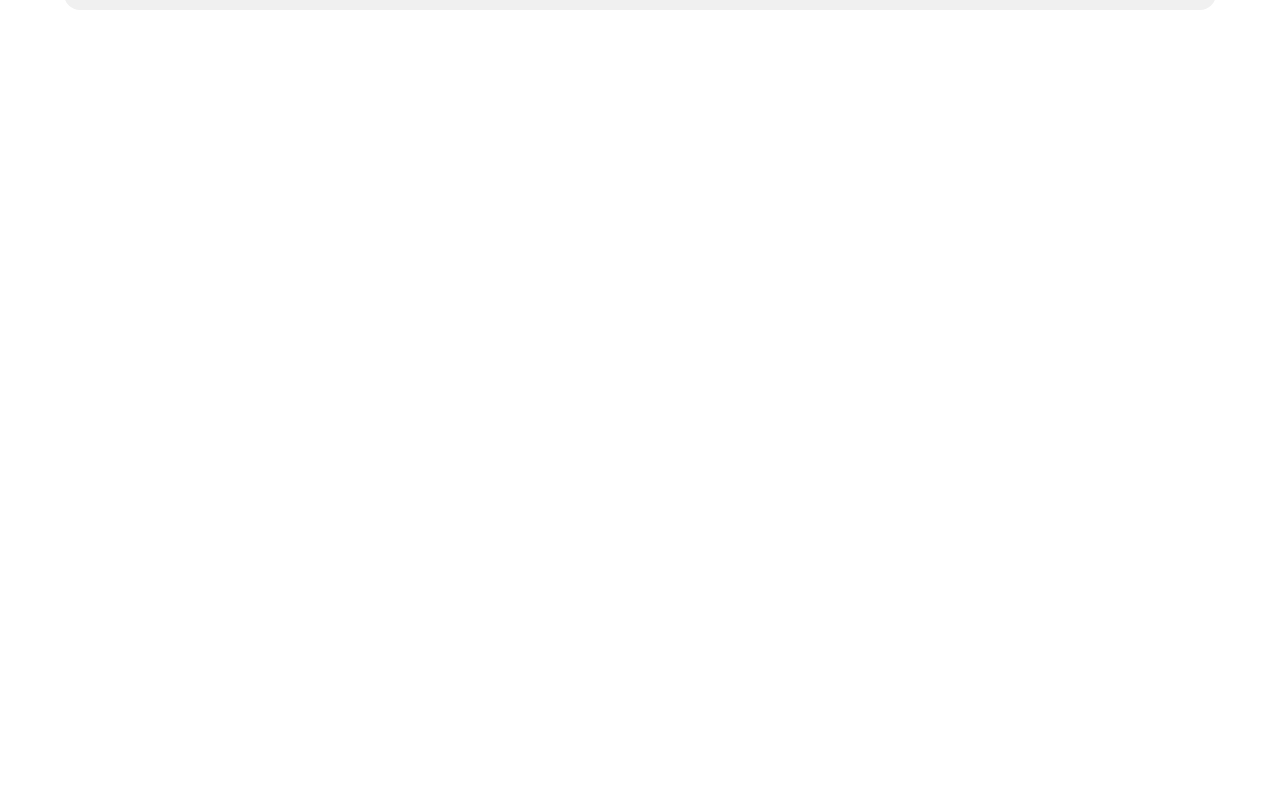
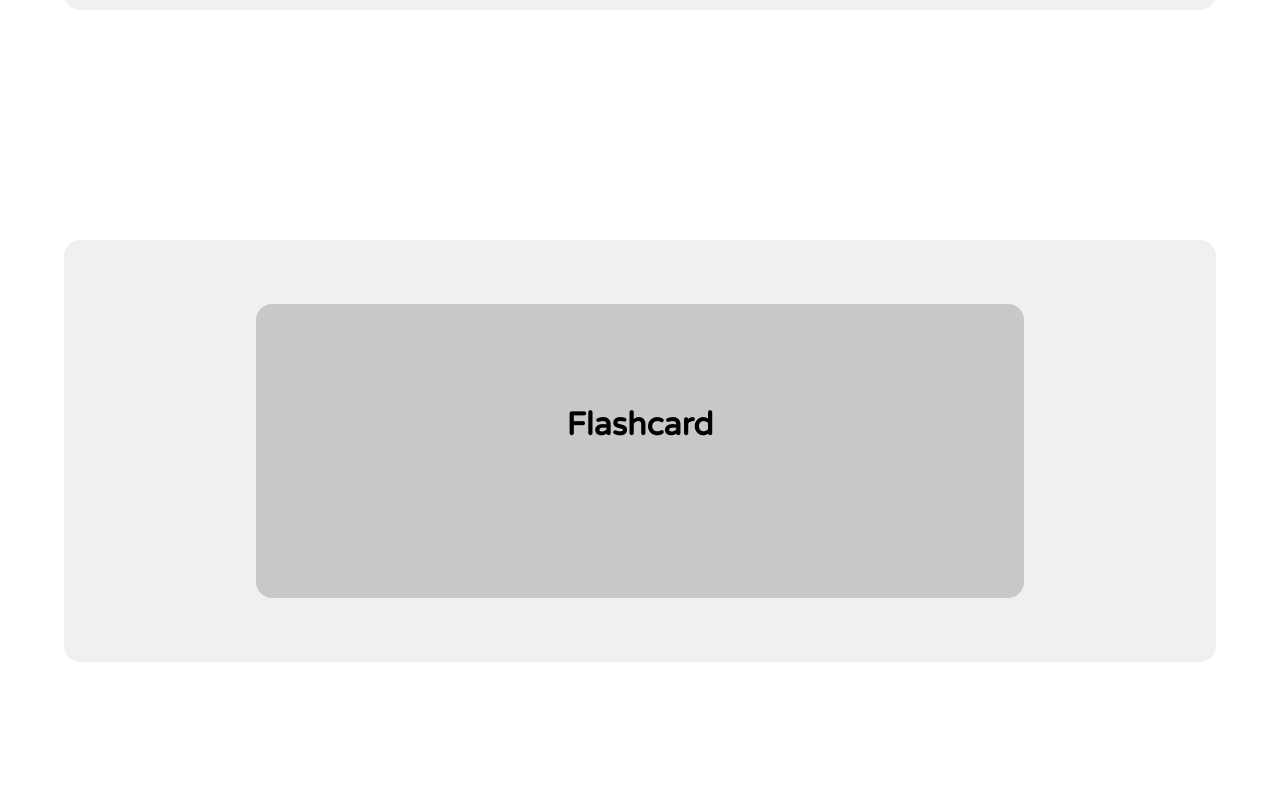
Before and after one commit to nicholasching/MetaHacks, a Flask app: page / in a window 1280 px wide. Shown: the part 1475-2265 px from the top of the page. Before the commit the page ends 1485 px from the top, so only its background shows below. Run offline with Flask 3, Linux system fonts and the light colour scheme; some web fonts are replaced.

Commit message:
Updtated frontend and added flashcard

```diff
--- a/static/styles.css
+++ b/static/styles.css
@@ -71,7 +71,7 @@ body {
 .generatecontainer {
     display: inline-block;
     width: 70%;
-    padding: 10%;
+    padding: 3%;
     background-color: #CCC;
     border-radius: 1rem;
 }
@@ -134,3 +134,24 @@ body {
   .recordButton.recording {
     background-color: rgb(255, 0, 0);
   }
+
+  .flashcardcontainer {
+    border-radius: 1rem;
+    background-color: rgb(240, 240, 240);
+    margin-left: 5%;
+    margin-right: 5%;
+    margin-bottom: 10%;
+    padding: 5%;
+    display: flex;
+    justify-content: center;
+    align-items: center;
+  }
+
+.flashcard {
+    background-color: rgb(200, 200, 200);
+    width: 75%;
+    padding-top: 10%;
+    padding-bottom: 15%;
+    border-radius: 1rem;
+    text-align: center;
+}
--- a/templates/index.html
+++ b/templates/index.html
@@ -102,6 +102,12 @@
             </div>
         </div>
     </section>
+
+    <div class="flashcardcontainer">
+        <div class="flashcard">
+            <h1>Flashcard</h1>
+        </div>
+    </div>
 
 
     <script>
```
